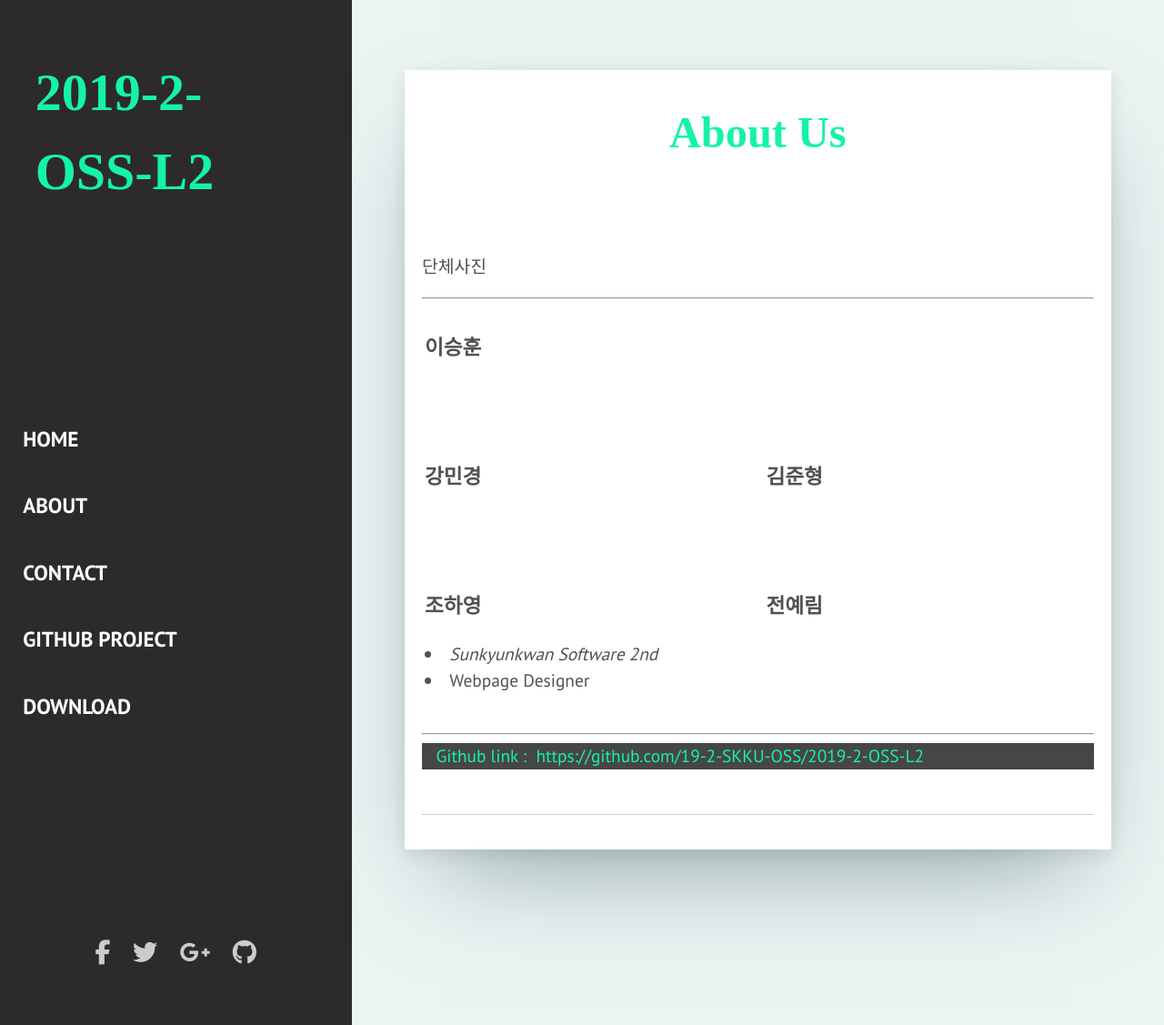
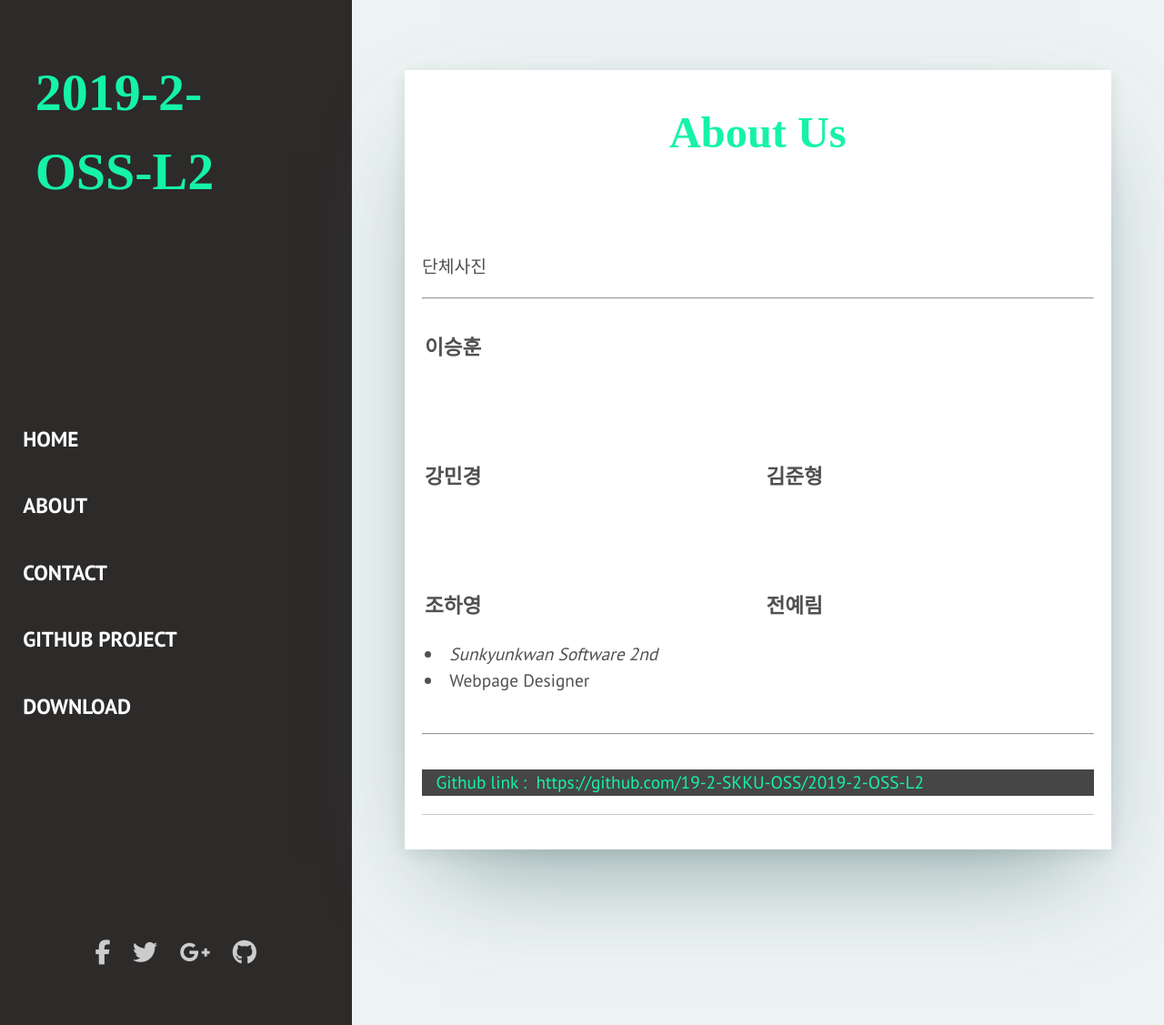
Before and after one commit to JunHyeongKim73/2019-2-OSS-L2, a Jekyll site: the page built from _pages/about.html, in a window 1280 px wide and 1127 px high. Shown: the whole window at 91% size. Built offline with Jekyll 4.4.1, drawn with Linux system fonts in a browser that asks for light colours; nearby versions of some CDN libraries; some web fonts are replaced; library files that are not in the unit come from our copies.

```diff
--- a/_pages/about.html
+++ b/_pages/about.html
@@ -55,9 +55,9 @@ permalink: /about/
                     </table>
                     <br>
                     <hr>
+                    <br>
+                    <div style="background-color:#464646; color:#15F3A8" > &nbsp;&nbsp; Github link  :&nbsp; <a href = " https://github.com/19-2-SKKU-OSS/2019-2-OSS-L2"> https://github.com/19-2-SKKU-OSS/2019-2-OSS-L2   </a></div>
 
-                    <div style="background-color:#464646; color:#15F3A8" > &nbsp;&nbsp; Github link  :&nbsp; <a href = " https://github.com/19-2-SKKU-OSS/2019-2-OSS-L2"> https://github.com/19-2-SKKU-OSS/2019-2-OSS-L2   </a></div>
-                    <br>
             </div>
         </main>
     </body>
```
